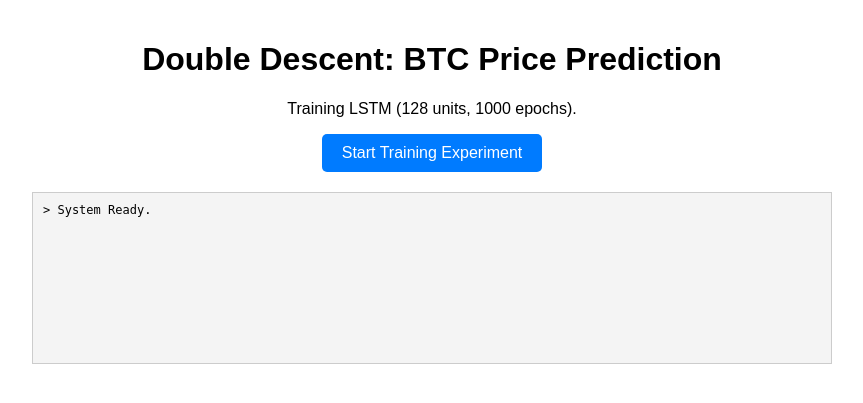
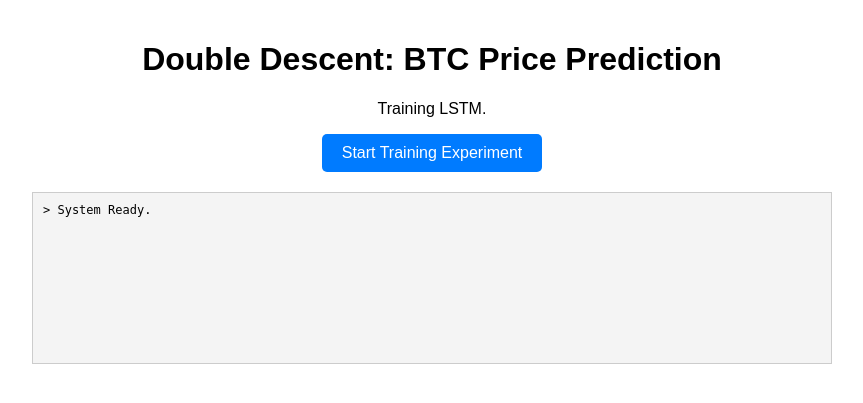
Before and after one commit to constantinbender51-cmyk/Workspace, a Flask app: page / in a window 1280 px wide. Shown: the top 403 px of the page, without its empty margins (208-1071 px from the left). Run offline with Flask 3, Linux system fonts and the light colour scheme.

Commit message:
Update index.html

```diff
--- a/templates/index.html
+++ b/templates/index.html
@@ -33,7 +33,7 @@
     <div class="container">
         <h1>Double Descent: BTC Price Prediction</h1>
         <p>
-            Training LSTM (128 units, 1000 epochs).
+            Training LSTM.
         </p>
 
         <button id="startBtn" onclick="startTraining()">Start Training Experiment</button>
```
